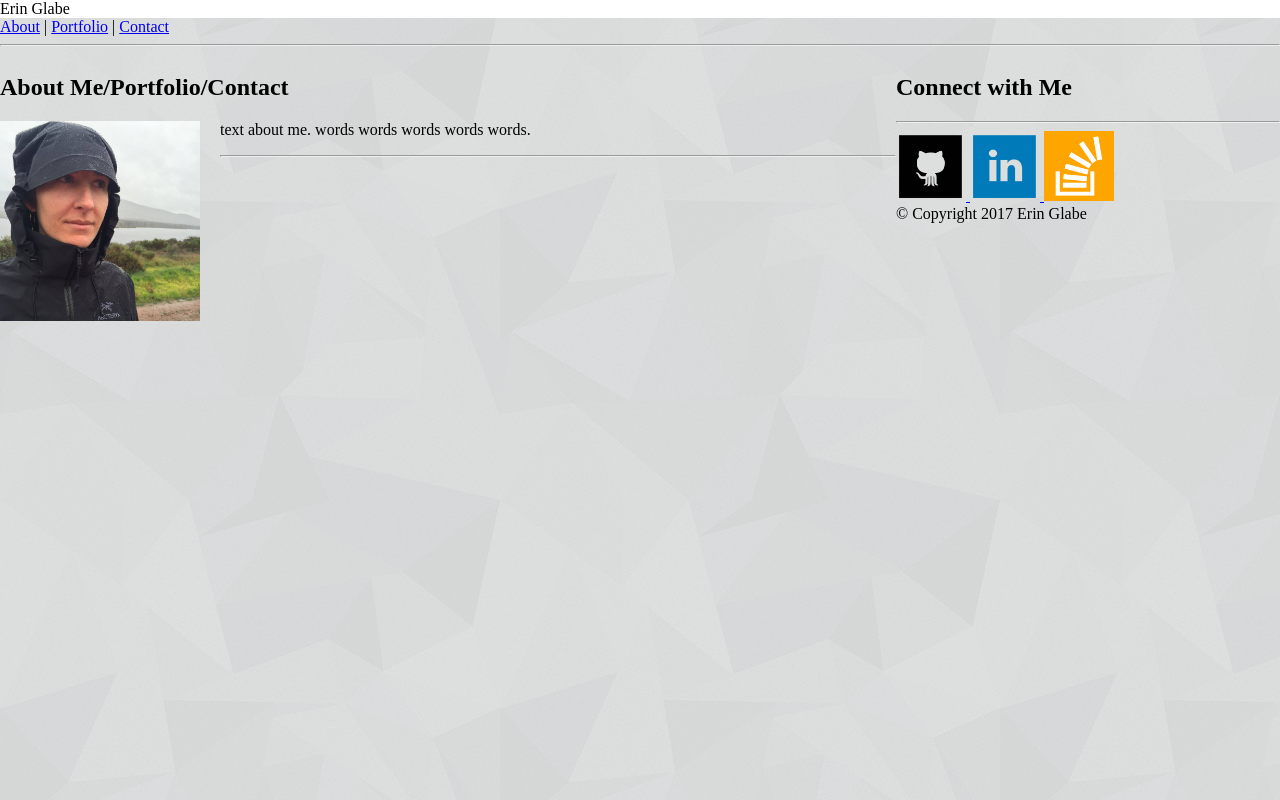
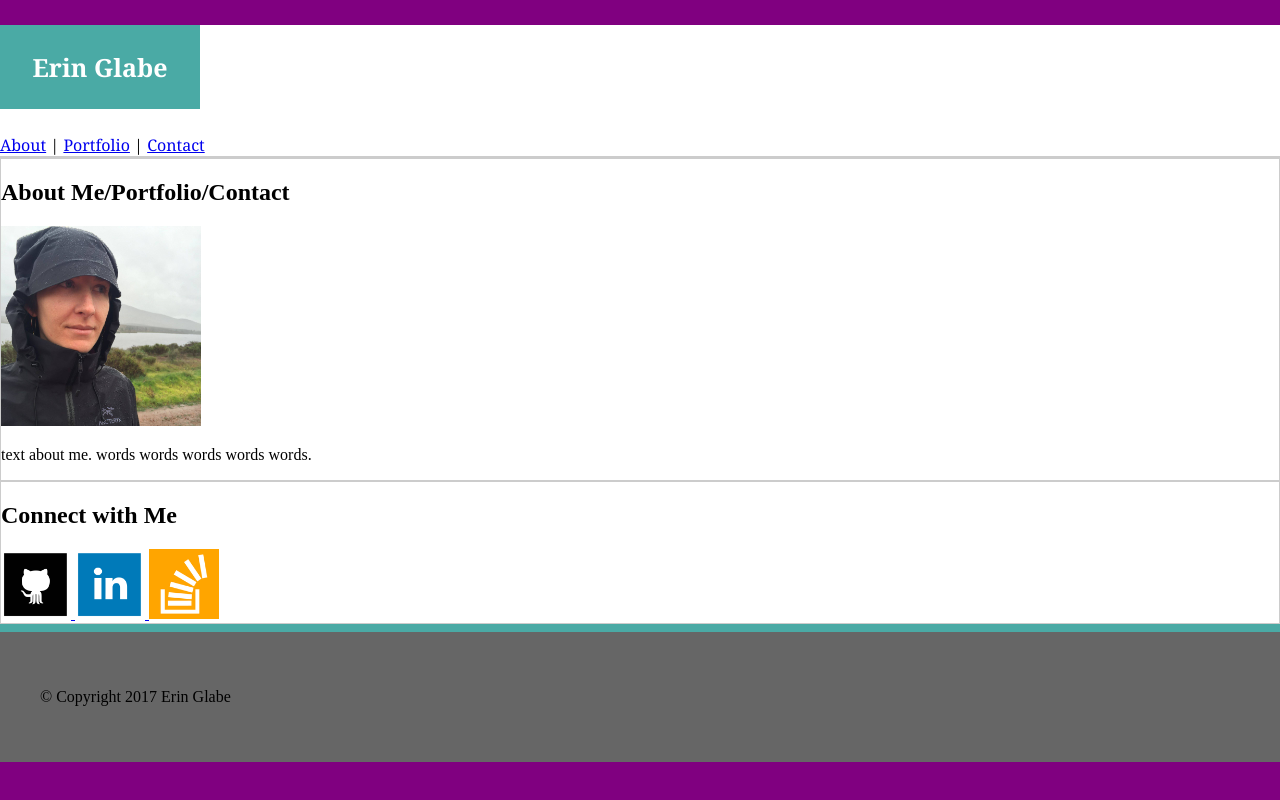
Before and after one commit to eglabe/Basic-Portfolio, a plain HTML site: page index.html in a window 1280 px wide. Drawn offline with Linux system fonts and the light colour scheme; files whose address does not match are found by name.

Commit message:
updated css

```diff
--- a/Assets/css/style.css
+++ b/Assets/css/style.css
@@ -1,4 +1,42 @@
 body {
+	background-color: Assets/Images/shattered.png;
+	background-color: purple;
+	margin: 0;
+	padding: 0;
+
+}
+
+header {
+	background-color: #ffffff;
+	font-family: "Georgia", Times, "Times New Roman", serif;
+	border-bottom: 2px solid #cccccc;
+}
+
+#name {
+	background-color: #4aaaa5;
+	width: 150px;
+	text-align: center;
+	padding: 25px;
+	color:#ffffff;
+	font-size: 25px;
+}
+
+nav {
+}
+
+section, aside {
+	background-color: white;
+	border: 1px solid #cccccc;
+}
+
+footer {
+	background-color: #666666;
+	padding: 40px;
+	border-top: 8px solid #4aaaa5;
+}
+
+
+/*body {
 	margin: 0;
 	padding: 0;
 	background-image: url(Assets/Images/shattered.png);
@@ -30,3 +68,4 @@ h1 {
 	width: 200px;
 	height: 200px;
 }
+*/
--- a/index.html
+++ b/index.html
@@ -8,27 +8,26 @@
 
 <body>
 <!-- Heading with Links, same all pages -->
-	<header>Erin Glabe</header>
+	<header>
+	<strong><p id="name">Erin Glabe</p></strong>
 	<nav>
 		<a href="index.html">About</a> |
 		<a href="portfolio.html">Portfolio</a> |
 		<a href="contact.html">Contact</a>
 	</nav>
-	<hr>
+	</header>
 
 <!-- Main Section with info specific to that page -->
 	<div id="container">
 		<section id="sec-main">
 			<h1>About Me/Portfolio/Contact</h1>
-			<img id="bio-image" src="assets/images/me.jpg">
+			<img id="bio-image" src="assets/images/me.jpg" width="200px">
 			<p> text about me. words words words words words.</p>
-			<hr>
 		</section>
 
 	<!-- Small box with image links to my sites, same all pages -->
 		<aside id="sec-contact">
 			<h2>Connect with Me</h2>
-			<hr>
 		<!-- Double check GitHub link -->
 			<a href="www.https://github.com/eglabe" target="_blank">
 				<img src="Assets/Images/github.png" alt="github" height="70px" width="70px">
```
